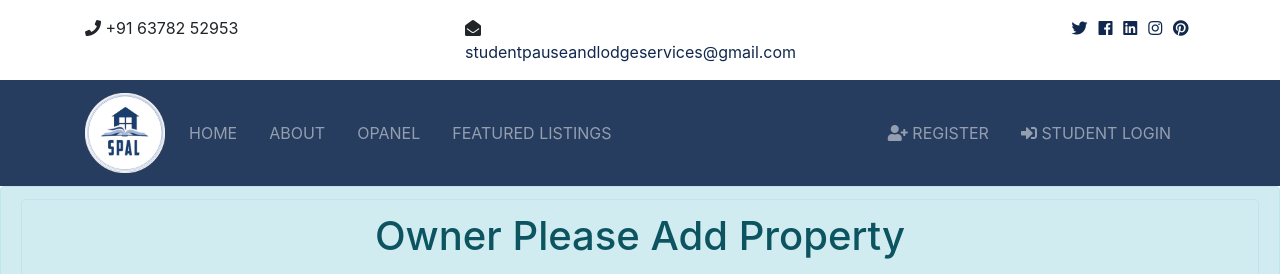
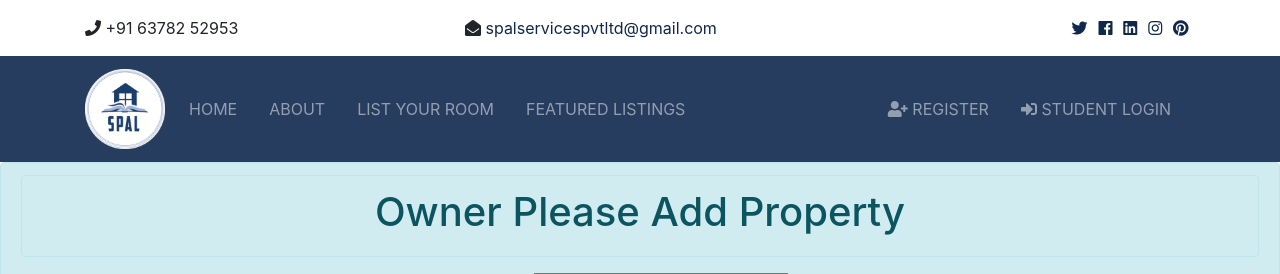
Before and after one commit to Ravijadu/djangolive, a Django app: page /Owner/ in a window 1280 px wide. Shown: the top 274 px of the page. Run offline with Django 3.2, Linux system fonts and the light colour scheme; some libraries are stand-ins or nearby versions.

Commit message:
changes in email

```diff
--- a/templates/partials/_navbar.html
+++ b/templates/partials/_navbar.html
@@ -29,13 +29,13 @@
             <a class="nav-link" href="{% url 'about' %}">About</a>
           </li>
           <li
-            {% if 'listings' in request.path %}
+            {% if 'owner' in request.path %}
               class="nav-item active mr-3"
             {% else %}
               class="nav-item mr-3"
             {% endif %}
           >
-            <a class="nav-link" href="{% url 'owner' %}">OPanel</a>
+            <a class="nav-link" href="{% url 'owner' %}">List Your Room</a>
 
           </li>
            <li
--- a/templates/partials/_topbar.html
+++ b/templates/partials/_topbar.html
@@ -6,7 +6,7 @@
           <i class="fas fa-phone"></i> +91 63782 52953
         </div>
         <div class="col-md-4">
-          <i class="fas fa-envelope-open"></i> <a href="https://mail.google.com/mail/u/0/?ogbl#inbox?compose=CllgCJlJVzdXsqJKnsCvkFJcKFctsQwzkPQCcmQZgScRcDtgSJTGdbCMZpcNgldtjFskFVdvtGq">studentpauseandlodgeservices@gmail.com</a>
+          <i class="fas fa-envelope-open"></i> <a href="https://mail.google.com/mail/u/0/?ogbl#inbox?compose=CllgCJlJVzdXsqJKnsCvkFJcKFctsQwzkPQCcmQZgScRcDtgSJTGdbCMZpcNgldtjFskFVdvtGq">spalservicespvtltd@gmail.com</a>
         </div>
         <div class="col-md-4">
           <div class="social text-right">
```
Also changed, not shown: db.sqlite3.
